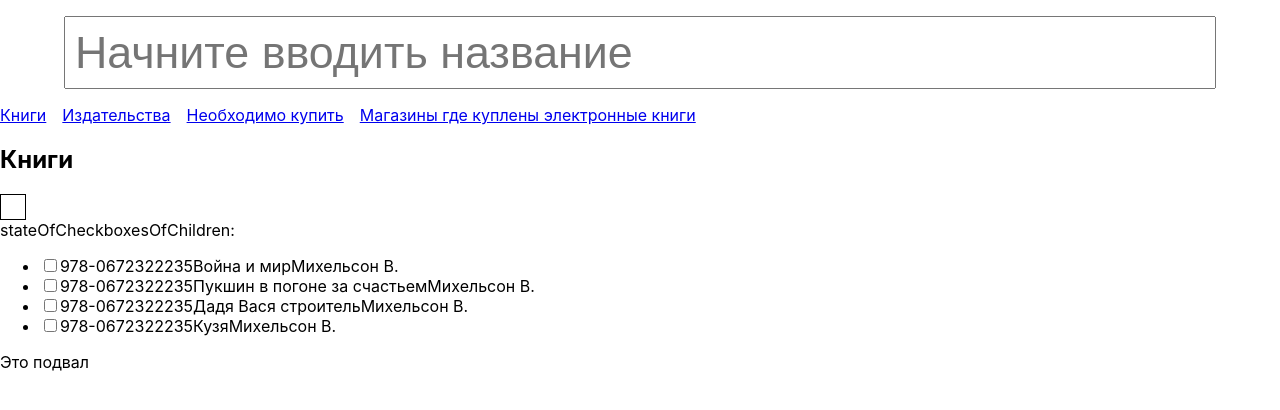
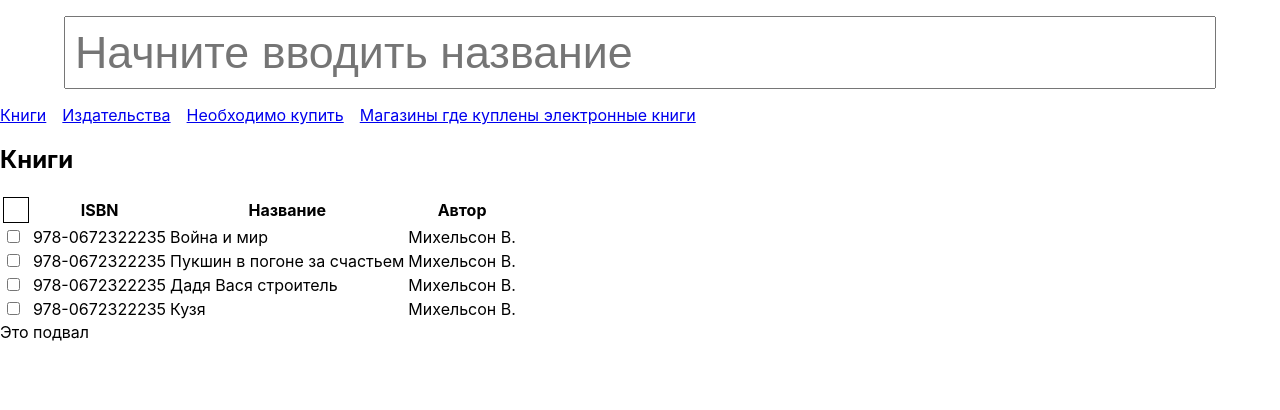
Before and after one commit to workonika/library, a React (Create React App) app: page / in a window 1280 px wide. Shown: the top 410 px of the page. Built offline with nearby package versions, Linux system fonts and the light colour scheme.

Commit message:
Вёрстка заменена на таблицу; обраб соб дополнен e.persist

```diff
--- a/src/RenderBox/RenderBox.js
+++ b/src/RenderBox/RenderBox.js
@@ -1,4 +1,4 @@
-import React, {useState} from "react";
+import React, {useState, useEffect} from "react";
 import SelectCheckboxes from "../SelectCheckboxes/SelectCheckboxes";
 
 export default function RenderBox (props) {
@@ -12,6 +12,7 @@ export default function RenderBox (props) {
     }
 
     function chooseCheckboxes(e){
+        e.persist();
         console.log(e);
         setStateOfCheckboxesOfChildren("selected-partially");
     }
@@ -26,23 +27,31 @@ export default function RenderBox (props) {
     }
 
     return <React.Fragment>
-        <div className={"empty"}>
-            <SelectCheckboxes condition={stateOfCheckboxesOfChildren} parentCallback={changeStateSelectCheckboxes} />
-            <span>stateOfCheckboxesOfChildren: {stateOfCheckboxesOfChildren}</span>
-        </div>
-        <ul onClick={chooseCheckboxes}>
-            {
-                items.map((item, idx)=>fn(item, idx))
-            }
-        </ul>
+        <table>
+            <thead>
+                <tr>
+                    <th><SelectCheckboxes condition={stateOfCheckboxesOfChildren} parentCallback={changeStateSelectCheckboxes} /></th>
+                    <th>ISBN</th>
+                    <th>Название</th>
+                    <th>Автор</th>
+                </tr>
+            </thead>
+            <tbody onClick={chooseCheckboxes}>
+                {
+                    items.map((item, idx)=>fn(item, idx))
+                }
+            </tbody>
+        </table>
     </React.Fragment>
 }
 
 function RenderBook(book, idx){
     const {name, ISBN13, author} = book;
-    var book = <li key={idx}>
-        <span><input type="checkbox" id={ISBN13} /></span><span>{ISBN13}</span><span>{name}</span>
-        <span>{author}</span>
-        </li>;
+    var book = <tr key={idx}>
+            <td><input type="checkbox" id={ISBN13} /></td>
+            <td>{ISBN13}</td>
+            <td>{name}</td>
+            <td>{author}</td>
+        </tr>;
     return book;
 }
```
